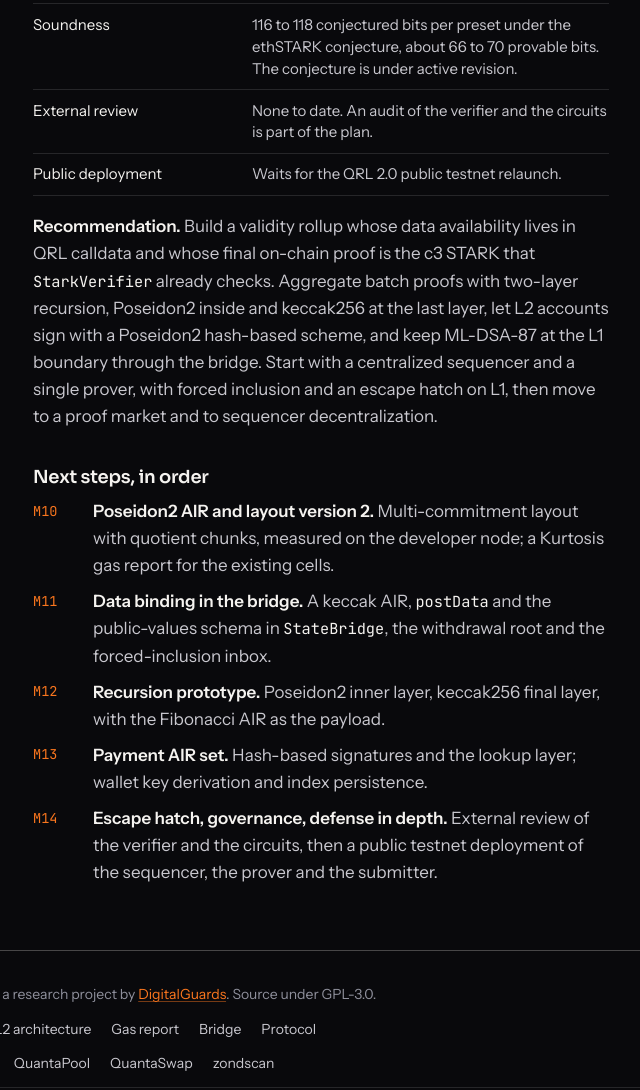
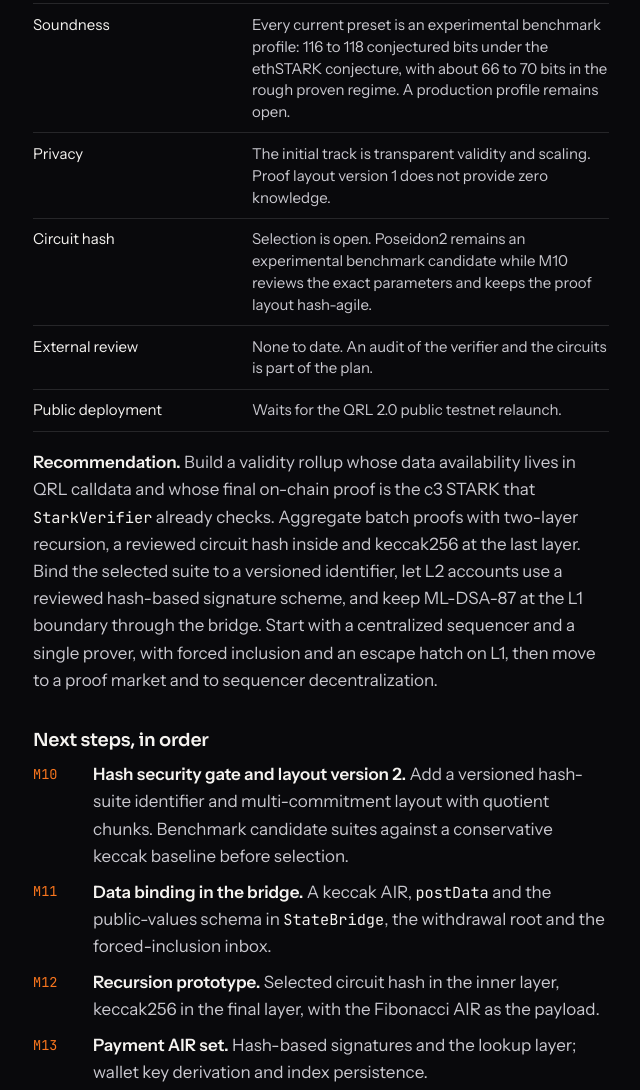
Before and after one commit to DigitalGuards/QuantaProof, a website: page site/index.html in a window 1280 px wide. Shown: the part 6500-7590 px from the top of the page, without its empty margins (319-959 px from the left). Drawn offline with Linux system fonts and the light colour scheme.

Commit message:
fix(site): align roadmap with hash security review

```diff
--- a/site/index.html
+++ b/site/index.html
@@ -10,7 +10,7 @@
     />
     <meta
       name="keywords"
-      content="QuantaStark, STARK verifier, post-quantum, QRL 2.0, Quantum Resistant Ledger, Plonky3, Hyperion, QRVM, validity rollup, zero-knowledge proof, ML-DSA-87, Goldilocks, FRI"
+      content="QuantaStark, STARK verifier, post-quantum, QRL 2.0, Quantum Resistant Ledger, Plonky3, Hyperion, QRVM, validity rollup, transparent validity proof, scaling, ML-DSA-87, Goldilocks, FRI"
     />
     <meta name="robots" content="index, follow" />
     <meta name="author" content="DigitalGuards" />
@@ -609,8 +609,23 @@
               <tr>
                 <th scope="row">Soundness</th>
                 <td>
-                  116 to 118 conjectured bits per preset under the ethSTARK conjecture, about 66 to
-                  70 provable bits. The conjecture is under active revision.
+                  Every current preset is an experimental benchmark profile: 116 to 118 conjectured
+                  bits under the ethSTARK conjecture, with about 66 to 70 bits in the rough proven
+                  regime. A production profile remains open.
+                </td>
+              </tr>
+              <tr>
+                <th scope="row">Privacy</th>
+                <td>
+                  The initial track is transparent validity and scaling. Proof layout version 1 does
+                  not provide zero knowledge.
+                </td>
+              </tr>
+              <tr>
+                <th scope="row">Circuit hash</th>
+                <td>
+                  Selection is open. Poseidon2 remains an experimental benchmark candidate while M10
+                  reviews the exact parameters and keeps the proof layout hash-agile.
                 </td>
               </tr>
               <tr>
@@ -631,10 +646,11 @@
           <strong>Recommendation.</strong> Build a validity rollup whose data availability lives in
           QRL calldata and whose final on-chain proof is the c3 STARK that
           <code>StarkVerifier</code> already checks. Aggregate batch proofs with two-layer
-          recursion, Poseidon2 inside and keccak256 at the last layer, let L2 accounts sign with a
-          Poseidon2 hash-based scheme, and keep ML-DSA-87 at the L1 boundary through the bridge.
-          Start with a centralized sequencer and a single prover, with forced inclusion and an
-          escape hatch on L1, then move to a proof market and to sequencer decentralization.
+          recursion, a reviewed circuit hash inside and keccak256 at the last layer. Bind the
+          selected suite to a versioned identifier, let L2 accounts use a reviewed hash-based
+          signature scheme, and keep ML-DSA-87 at the L1 boundary through the bridge. Start with a
+          centralized sequencer and a single prover, with forced inclusion and an escape hatch on
+          L1, then move to a proof market and to sequencer decentralization.
         </p>
 
         <h3>Next steps, in order</h3>
@@ -642,9 +658,9 @@
           <li>
             <span class="m">M10</span>
             <span>
-              <strong>Poseidon2 AIR and layout version 2.</strong> Multi-commitment layout with
-              quotient chunks, measured on the developer node; a Kurtosis gas report for the
-              existing cells.
+              <strong>Hash security gate and layout version 2.</strong> Add a versioned hash-suite
+              identifier and multi-commitment layout with quotient chunks. Benchmark candidate
+              suites against a conservative keccak baseline before selection.
             </span>
           </li>
           <li>
@@ -658,8 +674,8 @@
           <li>
             <span class="m">M12</span>
             <span>
-              <strong>Recursion prototype.</strong> Poseidon2 inner layer, keccak256 final layer,
-              with the Fibonacci AIR as the payload.
+              <strong>Recursion prototype.</strong> Selected circuit hash in the inner layer,
+              keccak256 in the final layer, with the Fibonacci AIR as the payload.
             </span>
           </li>
           <li>
```
